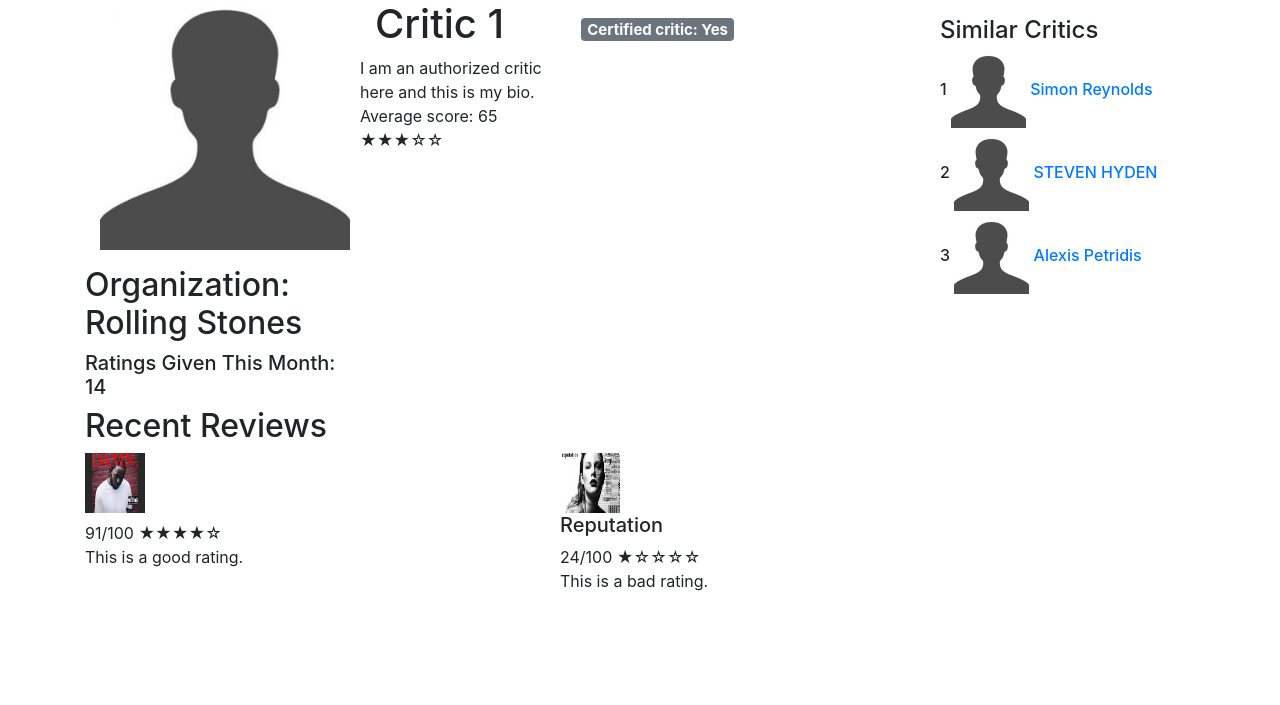
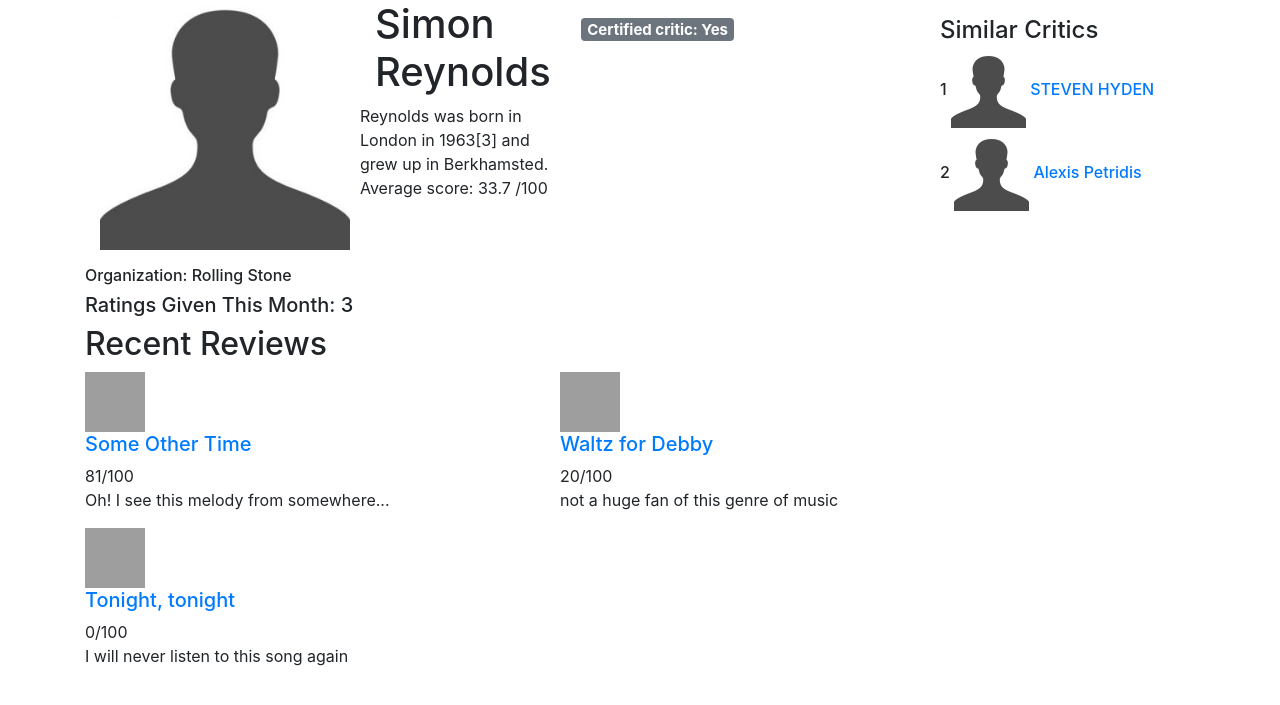
Before and after one commit to jswny/trackspot, a Django app: page /trackspot/critic/7 in a window 1280 px wide. Shown: the part 56-761 px from the top of the page. Run offline with Django 3.2, Linux system fonts and the light colour scheme; data comes from the database, SQL or seed files in the repository; some libraries are stand-ins or nearby versions; grey boxes are pictures that could not be loaded.

Commit message:
merge master

```diff
--- a/trackspot/models.py
+++ b/trackspot/models.py
@@ -25,7 +25,7 @@ class Album(models.Model):
     release_date = models.DateField(null=True)
     artist = models.ForeignKey('Artist', on_delete=models.CASCADE)
     description = models.TextField(help_text='Enter a description for this album', blank=True, max_length=1000)
-    # genres -- connected via genre foreign keys
+    genre = models.ForeignKey('Genre', on_delete=models.SET_NULL, null=True)
     # songs -- connected via song foreign keys
     # reviews -- connected via review foreign keys
 
@@ -96,6 +96,9 @@ class User(models.Model):
     def __str__(self):
         return self.name
 
+    def sorted_reviews(self):
+        return self.review_set.order_by('rating')
+
     def get_absolute_url(self):
         """
         Returns the url to access a particular instance of the model.
--- a/trackspot/templates/trackspot/critic.html
+++ b/trackspot/templates/trackspot/critic.html
@@ -9,40 +9,40 @@
 <div class="row">
 <div class="col-sm-9">
   <div class="container-fluid">
-
     <div class="row">
-
       <div class="col-sm-4">
         <p>
-          <img src="\static\images/empty_Person.jpg" style="width:250px;height:250px;"></img>
+         {% if curr_critic.profile_pic != null %}
+        <img src="{{curr_critic.profile_pic}}" width:250px height:250px>
+        {% else %}
+        <img src = "\static\images/empty_Person.jpg" style="width:250px; height:250px">
+        {% endif %}
         </p>
         <div class="row">
-          <h2>
-            Organization: Rolling Stones
-          </h2>
+          <h6> Organization: {{curr_critic.organization}}
+			</h6>
         </div>
         <div class="row">
           <h5>
-            Ratings Given This Month: 14
+            Ratings Given This Month: {{review_count}}
           </h5>
         </div>
       </div>
 
       <div class="col-sm-3">
         <h1>
-          Critic 1
+        	{{curr_critic.name}}
         </h1>
         <div class="row">
           <div class="span8">
-            I am an authorized critic here and this is my bio.
+            {{curr_critic.bio}}
           </div>
         </div>
         <div class="row align-items-end">
-          Average score: 65 &#9733;&#9733;&#9733;&#9734;&#9734;
+          Average score: {{average_rating}} /100
         </div>
       </div>
-
-      <div class="col-sm-2">
+      <div class="col-sm-1">
         <p>
           <h5>
             <span class="badge badge-secondary">Certified critic: Yes
@@ -65,8 +65,14 @@
       {% for critic in critics %}
 
     <h6>{{forloop.counter}}
-      <a class="empty_Person" href="{{user.name.get_absolute_url}}">
-      	<img src="\static\images/empty_Person.jpg" style="width:75px; height:75px;"> {{critic.name}}
+      <a class="empty_Person" href="{{critic.get_absolute_url}}">
+      	{% if critic.profile_pic != null %}
+      	<img src="{{critic.profile_pic}}" width:75px height:75px>
+      	{% else %}
+      	<img src = "\static\images/empty_Person.jpg" style="width:75px; height:75px">
+      	{% endif %}
+      	{{critic.name}}
+
       </a>
     </h6>
     {% endfor %}
@@ -83,32 +89,23 @@
     </h2>
   </div>
 </div>
-
 <div class="row">
+	{% if song_reviews %}
+      {% for review in song_reviews %}
   <div class="col-sm-5">
-    <img src="\static\images/klamar.jpg" alt="Kendrick" style="width:60px; height:60px;" align:left>
-    <h5><a href = {{song.get_absolute_url}}>
-      {{song.name}}
+    <img src="{{review.song.album.image_url}}" style="width:60px; height:60px;" align:left>
+    <h5><a href = {{review.song.get_absolute_url}}>
+      {{review.song.name}}
   	</a>
     </h5>
     <h7>
-      91/100 &#9733;&#9733;&#9733;&#9733;&#9734;
-    </h7>
+      {{review.rating}}/100
+          </h7>
     <p>
-      This is a good rating.
+      {{review.description}}
     </p>
   </div>
-  <div class="col-sm-4">
-    <img src="\static\images/tswift.jpg" alt="Taylor Swift" style="width:60px;height:60px;" align:left>
-    <h5>
-      Reputation
-    </h5>
-    <h7>
-      24/100 &#9733;&#9734;&#9734;&#9734;&#9734;
-    </h7>
-    <p>
-      This is a bad rating.
-    </p>
-  </div>
+  {% endfor %}
+    {% endif %}
 </div>
 {% endblock %}
--- a/trackspot/urls.py
+++ b/trackspot/urls.py
@@ -8,5 +8,5 @@ urlpatterns = [
     path('artist/<int:pk>', views.artist, name='artist'),
     path('critic/<int:pk>', views.critic, name='critic'),
     path('song/<int:pk>', views.song, name='song'),
-    path('user/<int:pk>', views.user, name='user'),
+    path('user/<int:pk>', views.UserDetailView.as_view(), name='user'),
 ]
--- a/trackspot/views.py
+++ b/trackspot/views.py
@@ -2,6 +2,7 @@ from django.shortcuts import render
 from django.db.models import Count
 from django.db.models import Sum
 from django.core.exceptions import ObjectDoesNotExist
+from django.views import generic
 
 # Create your views here.
 
@@ -25,7 +26,6 @@ def get_future_album_releases():
     today = datetime.date.today()
     return Album.objects.filter(release_date__gt=today)
 
-# TODO: link items via URLs
 def index(request):
     today = datetime.date.today()
     new_releases = get_current_album_releases().order_by('release_date')[:5]
@@ -48,11 +48,40 @@ def album(request, **kwargs):
     the_album = Album.objects.all()[album_id-1]
     song_list = Song.objects.filter(album=album_id)
 
-    review_user = Review.objects.filter(album=album_id)
-    review_user_count = Review.objects.filter(album=album_id).count()
+    # Critic Review
+    review_critic = Review.objects.filter(album=album_id).exclude(user__critic=None)
+    review_critic_count = Review.objects.filter(album=album_id).exclude(user__critic=None).count()
+    review_critic_rating_perfect = 100
+    review_critic_rating_total = Review.objects.filter(album=album_id).exclude(user__critic=None).aggregate(Sum('rating'))['rating__sum']
+    if review_critic_count == 0:
+        review_critic_rating_average = 0
+    else:
+        review_critic_rating_average = float("{0:.1f}".format(review_critic_rating_total / review_critic_count))
+
+    # User Review
+    review_user = Review.objects.filter(album=album_id).filter(user__critic=None)
+    review_user_count = Review.objects.filter(album=album_id).filter(user__critic=None).count()
     review_user_rating_perfect = 100
-    review_user_rating_total = Review.objects.filter(album=album_id).aggregate(Sum('rating'))['rating__sum']
-    review_user_rating_average = review_user_rating_total / review_user_count
+    review_user_rating_total = Review.objects.filter(album=album_id).filter(user__critic=None).aggregate(Sum('rating'))['rating__sum']
+    if review_user_count == 0:
+        review_user_rating_average = 0
+    else:
+        review_user_rating_average = float("{0:.1f}".format(review_user_rating_total / review_user_count))
+
+    # Overall Score
+    if review_critic_count == 0 and review_user_count == 0:
+        review_rating_overall = 0
+    elif review_critic_count == 0 and review_user_count != 0:
+        review_rating_overall = float("{0:.1f}".format((review_user_rating_total) / (review_user_count)))
+    elif review_critic_count != 0 and review_user_count == 0:
+        review_rating_overall = float("{0:.1f}".format((review_critic_rating_total) / (review_critic_count)))
+    else:
+        review_rating_overall = float("{0:.1f}".format((review_critic_rating_total + review_user_rating_total) / (review_critic_count + review_user_count)))
+
+    # Variable used in django template
+    list = []
+    for i in range(0,100):
+        list.append(i)
 
     return render(
         request,
@@ -60,11 +89,18 @@ def album(request, **kwargs):
         context = {
             'the_album':the_album,
             'song_list':song_list,
+            'review_critic':review_critic,
+            'review_critic_count':review_critic_count,
+            'review_critic_rating_perfect':review_critic_rating_perfect,
+            'review_critic_rating_total':review_critic_rating_total,
+            'review_critic_rating_average':review_critic_rating_average,
             'review_user':review_user,
             'review_user_count':review_user_count,
             'review_user_rating_perfect':review_user_rating_perfect,
             'review_user_rating_total':review_user_rating_total,
-            'review_user_rating_average':review_user_rating_average
+            'review_user_rating_average':review_user_rating_average,
+            'review_rating_overall':review_rating_overall,
+            'list':list
         }
     )
 
@@ -80,14 +116,87 @@ def album_main(request, **kwargs):
 
 def artist(request, **kwargs):
     artist_id = kwargs['pk']
-    return render(request, 'trackspot/artist.html')
+    artist = Artist.objects.get(pk=artist_id)
+    albums = Album.objects.filter(artist__id=artist_id)
+
+
+    for album in albums:
+        genre = album.genre
+        albums_same_genre = Album.objects.filter(genre=genre)
+
+        user_reviews = Review.objects.filter(album=album.id).filter(user__critic=None)
+        critic_reviews = Review.objects.filter(album=album.id).exclude(user__critic=None)
+
+        user_count = Review.objects.filter(album=album.id).filter(user__critic=None).count()
+        user_total_rating = Review.objects.filter(album=album.id).filter(user__critic=None).aggregate(Sum('rating'))['rating__sum']
+        critic_count = Review.objects.filter(album=album.id).exclude(user__critic=None).count()
+        critic_total_rating = Review.objects.filter(album=album.id).exclude(user__critic=None).aggregate(Sum('rating'))['rating__sum']
+
+        if(critic_count != 0):
+            album.critic_score = int(round(critic_total_rating/critic_count))
+        else:
+            album.critic_score = 'None'
+        if(user_count != 0):
+            album.user_score = int(round(user_total_rating/user_count))
+        else:
+            album.user_score = 'None'
+
+        i=0
+        top_songs = []
+        for song in Song.objects.filter(album=album.id):
+
+            user_song_reviews = Review.objects.filter(song=song.id).filter(user__critic=None)
+            critic_song_reviews = Review.objects.filter(song=song.id).exclude(user__critic=None)
+
+            user_song_count = Review.objects.filter(song=song.id).filter(user__critic=None).count()
+            user_song_total_rating = Review.objects.filter(song=song.id).filter(user__critic=None).aggregate(Sum('rating'))['rating__sum']
+            critic_song_count = Review.objects.filter(song=song.id).exclude(user__critic=None).count()
+            critic_song_total_rating = Review.objects.filter(song=song.id).exclude(user__critic=None).aggregate(Sum('rating'))['rating__sum']
+
+
+            if(critic_song_count != 0):
+                song_critic_rating = int(round(critic_song_total_rating/critic_song_count))
+                if(song_critic_rating>70):
+                    top_songs.append(song)
+                    i+=1
+            else:
+                song_critic_rating = 'None'
+            if(user_song_count != 0):
+                song_user_rating = int(round(user_song_total_rating/user_song_count))
+            else:
+                song_user_rating = 'None'
+
+
+    return render(request,
+        'trackspot/artist.html',
+        context = {
+        'artist':artist,
+        'albums':albums,
+        'albums_same_genre':albums_same_genre,
+        'top_songs':top_songs
+        }
+    )
 
 def critic(request, **kwargs):
     critic_id = kwargs['pk']
-    critics = Critic.objects.all()
+    curr_critic = Critic.objects.get(pk=critic_id)
+    critics = Critic.objects.exclude(id=critic_id)
+    song_reviews = Review.objects.filter(user__id=critic_id)
+    critic_id1 = critic_id
+    total_rating = Review.objects.filter(user__id=critic_id1).aggregate(Sum('rating'))['rating__sum']
+    review_count = Review.objects.filter(user__id=critic_id1).count()
+    if review_count == 0:
+     average_rating = 0
+    else:
+        average_rating = float("{0:.1f}".format(total_rating / review_count))
     return render(request, 'trackspot/critic.html',
         context = {
-        'critics':critics
+        'critics':critics,
+        'song_reviews':song_reviews,
+        'curr_critic':curr_critic,
+        'review_count':review_count,
+        'total_rating':total_rating,
+        'average_rating':average_rating
         }
         )
 
@@ -128,6 +237,7 @@ def song(request, **kwargs):
 	}
 	)
 
-def user(request, **kwargs):
-    user_id = kwargs['pk']
-    return render(request, 'trackspot/user.html')
+class UserDetailView(generic.DetailView):
+    # user_id = kwargs['pk']
+    model = User
+    template_name='trackspot/user.html'
```
Also changed, not shown: trackspot/static/css/album.css (+27 -0 lines), trackspot/templates/trackspot/album.html (+54 -11 lines), trackspot/templates/trackspot/album_main.html (+41 -12 lines), trackspot/templates/trackspot/artist.html (+39 -22 lines), trackspot/templates/trackspot/user.html (+31 -74 lines), trackspot/migrations/0005_album_genre.py (added), 2 other files.
